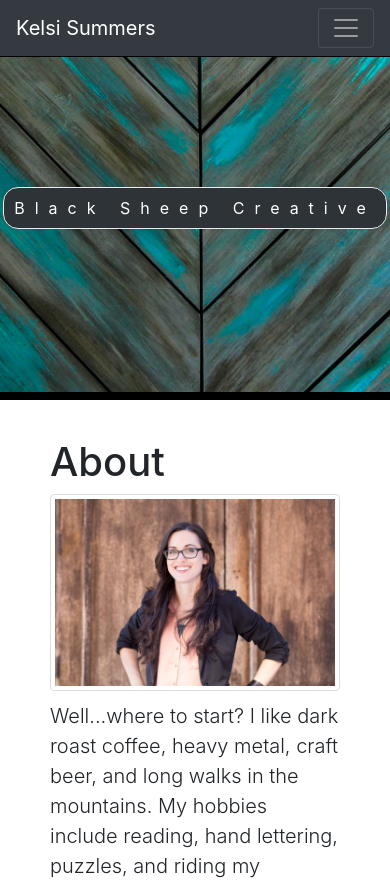
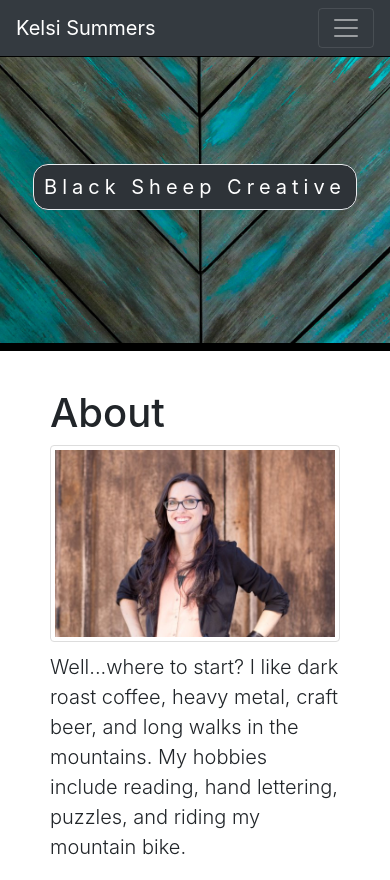
Before and after one commit to kelsisummers/Bootstrap-Portfolio, a plain HTML site: page index.html in a window 390 px wide. Shown: the top 880 px of the page. Drawn offline with nearby package versions, Linux system fonts and the light colour scheme.

Commit message:
Cleaning Code

```diff
--- a/assets/css/style.css
+++ b/assets/css/style.css
@@ -50,7 +50,7 @@ body, html {
     border-radius: 15px;
   }
 
-  /* Inner Hyperlink Fix */
+  /* Link Fix */
 
   .anchor {
     display:block;
@@ -59,32 +59,20 @@ body, html {
     visibility: hidden;
  }
 
- /* Background Effect Responsiveness */
+ /* Background Effect Responsiveness 500px, */
+
  @media screen and (max-width: 500px) {
    .caption span.border {
      padding: 10px;
      font-size: 20px;
+     letter-spacing: 5px;
    }
 
    .bgimg-1 {
-     min-height: 500px;
+     min-height: 90vw;
    }
 
    .bgimg-2, .bgimg-3 {
-     min-height: 400px;
+     min-height: 70vw;
    }
   }
-
-  @media screen and (max-width: 400px) {
-    .caption span.border {
-      font-size: 16px;
-    }
-
-    .bgimg-1 {
-      min-height: 400px;
-    }
-
-    .bgimg-2, .bgimg-3 {
-      min-height: 300px;
-    }
-  }
```
Also changed, not shown: index.html (+4 -0 lines), 2 other files.
